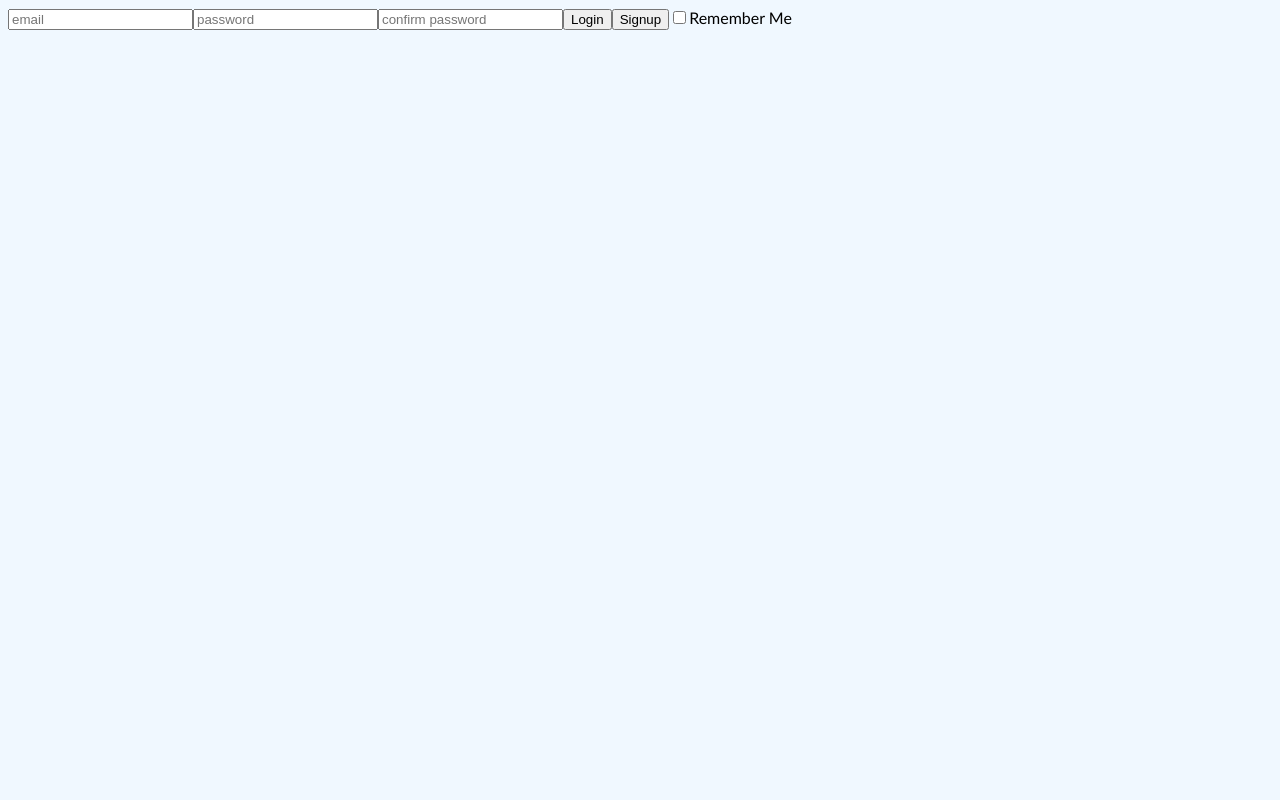
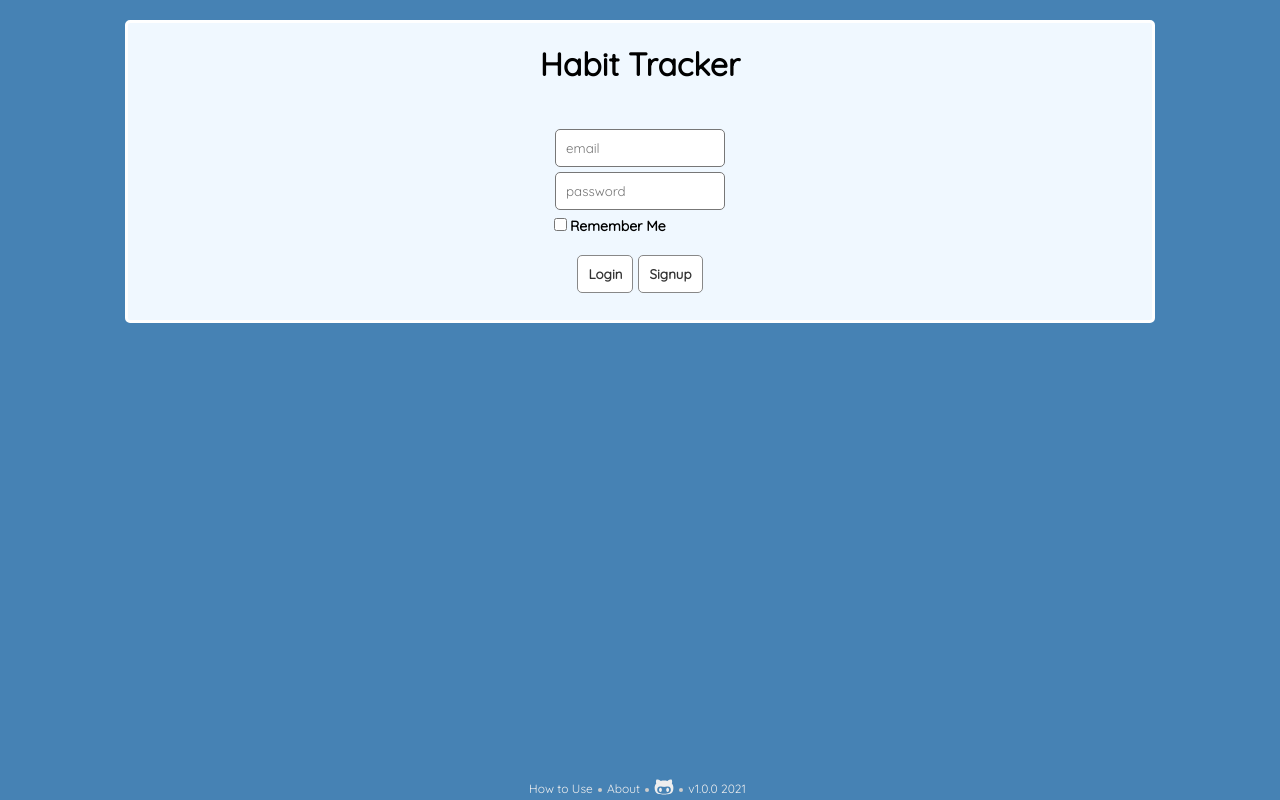
Before and after one commit to mwroberts3/habit-maker, a React (Create React App) app in the folder habit-tracker-react/: page / in a window 1280 px wide. Built offline with nearby package versions, Linux system fonts and the light colour scheme.

Commit message:
react frontend coming along, starting to see the appeal of it

```diff
--- a/habit-tracker-react/package.json
+++ b/habit-tracker-react/package.json
@@ -8,6 +8,7 @@
     "@testing-library/user-event": "^12.8.1",
     "react": "^17.0.1",
     "react-dom": "^17.0.1",
+    "react-icons": "^4.2.0",
     "react-scripts": "4.0.3",
     "web-vitals": "^1.1.0"
   },
--- a/habit-tracker-react/sass/index.scss
+++ b/habit-tracker-react/sass/index.scss
@@ -1,9 +1,173 @@
-body {
-  font-family: "Trebuchet MS", "Lucida Sans Unicode", "Lucida Grande",
-    "Lucida Sans", Arial, sans-serif;
-  background: aliceblue;
+@import url("https://fonts.googleapis.com/css2?family=Quicksand&display=swap");
+
+// Main styling
+* {
+  font-family: "Quicksand", sans-serif;
 }
 
+body {
+  margin: 0;
+  padding: 0;
+  font-weight: bold;
+  background: steelblue;
+  height: 100vh;
+}
+
+#footer {
+  font-size: 12px;
+  font-weight: normal;
+  color: #eee;
+  position: absolute;
+  top: calc(100vh - 23px);
+  width: 100%;
+  display: flex;
+  flex-wrap: wrap;
+  justify-content: center;
+  align-items: center;
+
+  span {
+    margin-right: 5px;
+  }
+
+  a {
+    color: #eee;
+  }
+
+  #footer-links {
+    display: flex;
+    justify-content: center;
+    align-items: center;
+    width: 100%;
+
+    .footer-link-separator {
+      display: inline;
+      margin: 2px 5px 0 0;
+      font-size: 3px;
+      border-radius: 50%;
+      background: #ccc;
+    }
+  }
+}
+
+// Utilities
 .hidden {
-  display: none;
+  display: none !important;
 }
+
+.light-btn {
+  background: #fff;
+  padding: 10px;
+  border: 1px solid #888;
+  border-radius: 5px;
+  font-weight: bold;
+  color: #333;
+}
+
+// Containers & inner elements
+#total-container {
+  margin: 0;
+  height: calc(100vh - 20px);
+  position: relative;
+  padding-top: 20px;
+}
+
+#login-container {
+  display: flex;
+  flex-direction: column;
+  justify-content: center;
+  align-items: center;
+  background: aliceblue;
+  width: 80%;
+  margin: auto;
+  padding-bottom: 21.44px;
+  border: 3px solid #fff;
+  border-radius: 5px;
+
+  h1 {
+    margin-bottom: 10px;
+  }
+
+  #error-msg-display {
+    margin: 0 0 10px;
+  }
+}
+
+#login-signup-form {
+  input[type="text"],
+  input[type="password"] {
+    display: block;
+    padding: 10px;
+    margin: 5px;
+    border-radius: 5px;
+    border: 1px solid #777;
+  }
+
+  label[for="remember-login"] {
+    font-size: 14px;
+  }
+
+  #login-btns-container {
+    display: flex;
+    justify-content: center;
+    margin: 20px 0 5px;
+
+    button:first-of-type {
+      margin-right: 5px;
+    }
+  }
+}
+
+#user-options {
+  display: flex;
+  justify-content: space-between;
+  margin: -15px 2.5px 0;
+
+  button:first-of-type {
+    margin-right: 5px;
+  }
+}
+
+#habit-list {
+  display: flex;
+  flex-wrap: wrap;
+
+  .habit-card:nth-child(odd) {
+    margin-left: 2.5px;
+  }
+
+  .habit-card {
+    position: relative;
+    width: calc(50% - 18px);
+    margin: 2.5px 2.5px 0 0;
+    padding: 5px;
+    background-color: #fff;
+    border: 2px solid rgb(31, 162, 223);
+    border-radius: 5px;
+
+    p {
+      margin: 0;
+    }
+
+    .passive {
+      color: red;
+    }
+
+    .active {
+      color: green;
+    }
+
+    .delete-habit-btn {
+      position: absolute;
+      width: 15px;
+      height: 15px;
+      top: 2px;
+      right: 3px;
+      text-align: center;
+      font-weight: bolder;
+      border-radius: 50%;
+      background: #fc3636;
+      color: #fff;
+      font-size: 12px;
+    }
+  }
+}
--- a/habit-tracker-react/src/App.js
+++ b/habit-tracker-react/src/App.js
@@ -1,5 +1,6 @@
 import ReactDOM from 'react-dom'
 
+import Footer from './components/Footer'
 import Login from './components/Login'
 import HabitList from './components/HabitList'
 import UserOptions from './components/UserOptions'
@@ -11,15 +12,17 @@ function App() {
     if (validated) loggedIn = true
 
     // re-render to show only the habit list contain and user options
-    ReactDOM.render(<div className="container">
+    ReactDOM.render(<div id="total-container">
     <UserOptions />
     <HabitList loggedIn={loggedIn}/>
+    <Footer />
     </div>, document.getElementById('root'))
   }
 
   return (
-    <div className="container">
+    <div id="total-container">
       <Login validLoginCheck={ validLoginCheck}/>
+      <Footer />
     </div>
   )
 }
--- /dev/null
+++ b/habit-tracker-react/src/components/Button.js
@@ -0,0 +1,9 @@
+const Button = ({ btnFunction, btnDisplay }) => {
+    return (
+        <button className="light-btn" id={btnFunction}>
+            { btnDisplay }
+        </button>
+    )
+}
+
+export default Button
--- /dev/null
+++ b/habit-tracker-react/src/components/Footer.js
@@ -0,0 +1,21 @@
+import { FaGithubAlt } from 'react-icons/fa'
+
+const Footer = () => {
+    return (
+        <div id='footer'>
+            <div id='footer-links'>
+                <span>How to Use</span>
+                <div className='footer-link-separator'>&nbsp;&nbsp;&nbsp;&nbsp;&nbsp;</div>
+                <span>About</span>
+                <div className='footer-link-separator'>&nbsp;&nbsp;&nbsp;&nbsp;&nbsp;</div>
+                <a href="https://github.com/mwroberts3/habit-tracker" target="blank">
+            <FaGithubAlt size={20} style={{marginRight: '5px'}}/>
+            </a>
+                <div className='footer-link-separator'>&nbsp;&nbsp;&nbsp;&nbsp;&nbsp;</div>
+            <span>v1.0.0 2021</span>
+            </div>
+        </div>
+    )
+}
+
+export default Footer
--- /dev/null
+++ b/habit-tracker-react/src/components/HabitCard.js
@@ -0,0 +1,13 @@
+const HabitCard = ({ habit }) => {
+    return (
+        <div className='habit-card'>
+            <p>{habit.description}</p>
+            <p className={habit.active ? 'active' : 'passive'}>{habit.active ? 'active' : 'passive'}</p>
+            <p>Goal: {habit.daysLogged} / {habit.goal} ({habit.daysLeft})
+            </p>
+            <div className='delete-habit-btn'>X</div>
+        </div>
+    )
+}
+
+export default HabitCard
--- a/habit-tracker-react/src/components/Login.js
+++ b/habit-tracker-react/src/components/Login.js
@@ -5,6 +5,10 @@ const Login = ( {validLoginCheck} ) => {
     const [password, setPassword] = useState('')
     const [confirmPassword, setConfirmPassword] = useState('')
     const [remember, setRemember] = useState(false)
+
+    const [errMsg, setErrMsg] = useState('')
+
+    let signupSequence = 1
 
     const validateLogin = (e) => {
         e.preventDefault()
@@ -26,10 +30,21 @@ const Login = ( {validLoginCheck} ) => {
             return res.json()
         })
         .then(res => {
-            console.log(res)
-            console.log(res.token)
-            validLoginCheck(true)
+            if (res.token) {
+                console.log(res.token)
+                localStorage.setItem('token', res.token)
+                validLoginCheck(true)
+            } else {
+                setErrMsg(res.message)
+            }
         })
+    }
+
+    const showConfirmPassword = (e) => {
+        e.preventDefault()
+        // console.log(signupSequence)
+        document.getElementById('confirm-password-input').classList.remove('hidden')
+        signupSequence++
     }
 
     const validateSignup = (e) => {
@@ -39,19 +54,28 @@ const Login = ( {validLoginCheck} ) => {
       }
 
     return (
+        <div id='login-container'>
+        <h1>Habit Tracker</h1>
+        <p id='error-msg-display'>{errMsg !== '' ? `${errMsg}` : (<span>&nbsp;</span>)}</p>
         <form className="login" id="login-signup-form" name="login">
             <input id="login-email" name="email" type="text" placeholder="email" value={email} onChange={(e) => setEmail(e.target.value)}/>
             <input id="login-pw" name="password" type="password" placeholder="password" value={password} onChange={(e) => setPassword(e.target.value)}/>
-            <input name="confirmPassword" type="password" placeholder="confirm password" value={confirmPassword} onChange={(e) => setConfirmPassword(e.target.value)}/>
+            <input id='confirm-password-input' className='hidden' name="confirmPassword" type="password" placeholder="confirm password" value={confirmPassword} onChange={(e) => setConfirmPassword(e.target.value)}/>
+            <div id='remember-me-container'>
+            <input id="store-session-checkbox" type="checkbox" value={remember} onChange={(e) => setRemember(e.target.checked)}/>
+            <label htmlFor="remember-login">Remember Me</label>
+            </div>
+            <div id='login-btns-container'>
             <button id="login-submit" className="light-btn" onClick={(e) => {
                 validateLogin(e)
             }}>Login</button>
             <button id="signup-submit" className="light-btn" onClick={(e) => {
+                signupSequence === 1 ? showConfirmPassword(e) :
                 validateSignup(e)
             }}>Signup</button>
-            <input id="store-session-checkbox" type="checkbox" value={remember} onChange={(e) => setRemember(e.target.checked)}/>
-            <label htmlFor="remember-login">Remember Me</label>
+            </div>
         </form>
+        </div>
     )
 }
 
--- a/habit-tracker-react/src/components/UserOptions.js
+++ b/habit-tracker-react/src/components/UserOptions.js
@@ -1,7 +1,13 @@
+import Button from './Button'
+
 const UserOptions = () => {
     return (
-        <div>
-            User options
+        <div id="user-options">
+            <div>
+            <Button btnFunction="addHabit" btnDisplay="Add Habit" />
+            <Button btnFunction="viewUserStats" btnDisplay="Stats" />
+            </div>
+            <Button btnFunction="logout" btnDisplay="Logout" />
         </div>
     )
 }
--- a/habit-tracker-react/src/index.css
+++ b/habit-tracker-react/src/index.css
@@ -1,7 +1,127 @@
+@import url("https://fonts.googleapis.com/css2?family=Quicksand&display=swap");
+* {
+  font-family: "Quicksand", sans-serif; }
+
 body {
-  font-family: "Trebuchet MS", "Lucida Sans Unicode", "Lucida Grande",
- "Lucida Sans", Arial, sans-serif;
-  background: aliceblue; }
+  margin: 0;
+  padding: 0;
+  font-weight: bold;
+  background: steelblue;
+  height: 100vh; }
+
+#footer {
+  font-size: 12px;
+  font-weight: normal;
+  color: #eee;
+  position: absolute;
+  top: calc(100vh - 23px);
+  width: 100%;
+  display: flex;
+  flex-wrap: wrap;
+  justify-content: center;
+  align-items: center; }
+  #footer span {
+    margin-right: 5px; }
+  #footer a {
+    color: #eee; }
+  #footer #footer-links {
+    display: flex;
+    justify-content: center;
+    align-items: center;
+    width: 100%; }
+    #footer #footer-links .footer-link-separator {
+      display: inline;
+      margin: 2px 5px 0 0;
+      font-size: 3px;
+      border-radius: 50%;
+      background: #ccc; }
 
 .hidden {
-  display: none; }
+  display: none !important; }
+
+.light-btn {
+  background: #fff;
+  padding: 10px;
+  border: 1px solid #888;
+  border-radius: 5px;
+  font-weight: bold;
+  color: #333; }
+
+#total-container {
+  margin: 0;
+  height: calc(100vh - 20px);
+  position: relative;
+  padding-top: 20px; }
+
+#login-container {
+  display: flex;
+  flex-direction: column;
+  justify-content: center;
+  align-items: center;
+  background: aliceblue;
+  width: 80%;
+  margin: auto;
+  padding-bottom: 21.44px;
+  border: 3px solid #fff;
+  border-radius: 5px; }
+  #login-container h1 {
+    margin-bottom: 10px; }
+  #login-container #error-msg-display {
+    margin: 0 0 10px; }
+
+#login-signup-form input[type="text"],
+#login-signup-form input[type="password"] {
+  display: block;
+  padding: 10px;
+  margin: 5px;
+  border-radius: 5px;
+  border: 1px solid #777; }
+
+#login-signup-form label[for="remember-login"] {
+  font-size: 14px; }
+
+#login-signup-form #login-btns-container {
+  display: flex;
+  justify-content: center;
+  margin: 20px 0 5px; }
+  #login-signup-form #login-btns-container button:first-of-type {
+    margin-right: 5px; }
+
+#user-options {
+  display: flex;
+  justify-content: space-between;
+  margin: -15px 2.5px 0; }
+  #user-options button:first-of-type {
+    margin-right: 5px; }
+
+#habit-list {
+  display: flex;
+  flex-wrap: wrap; }
+  #habit-list .habit-card:nth-child(odd) {
+    margin-left: 2.5px; }
+  #habit-list .habit-card {
+    position: relative;
+    width: calc(50% - 18px);
+    margin: 2.5px 2.5px 0 0;
+    padding: 5px;
+    background-color: #fff;
+    border: 2px solid #1fa2df;
+    border-radius: 5px; }
+    #habit-list .habit-card p {
+      margin: 0; }
+    #habit-list .habit-card .passive {
+      color: red; }
+    #habit-list .habit-card .active {
+      color: green; }
+    #habit-list .habit-card .delete-habit-btn {
+      position: absolute;
+      width: 15px;
+      height: 15px;
+      top: 2px;
+      right: 3px;
+      text-align: center;
+      font-weight: bolder;
+      border-radius: 50%;
+      background: #fc3636;
+      color: #fff;
+      font-size: 12px; }
```
Also changed, not shown: habit-tracker-react/src/components/HabitList.js (+31 -2 lines), 1 other file (tests, documents, lock files or other folders).
